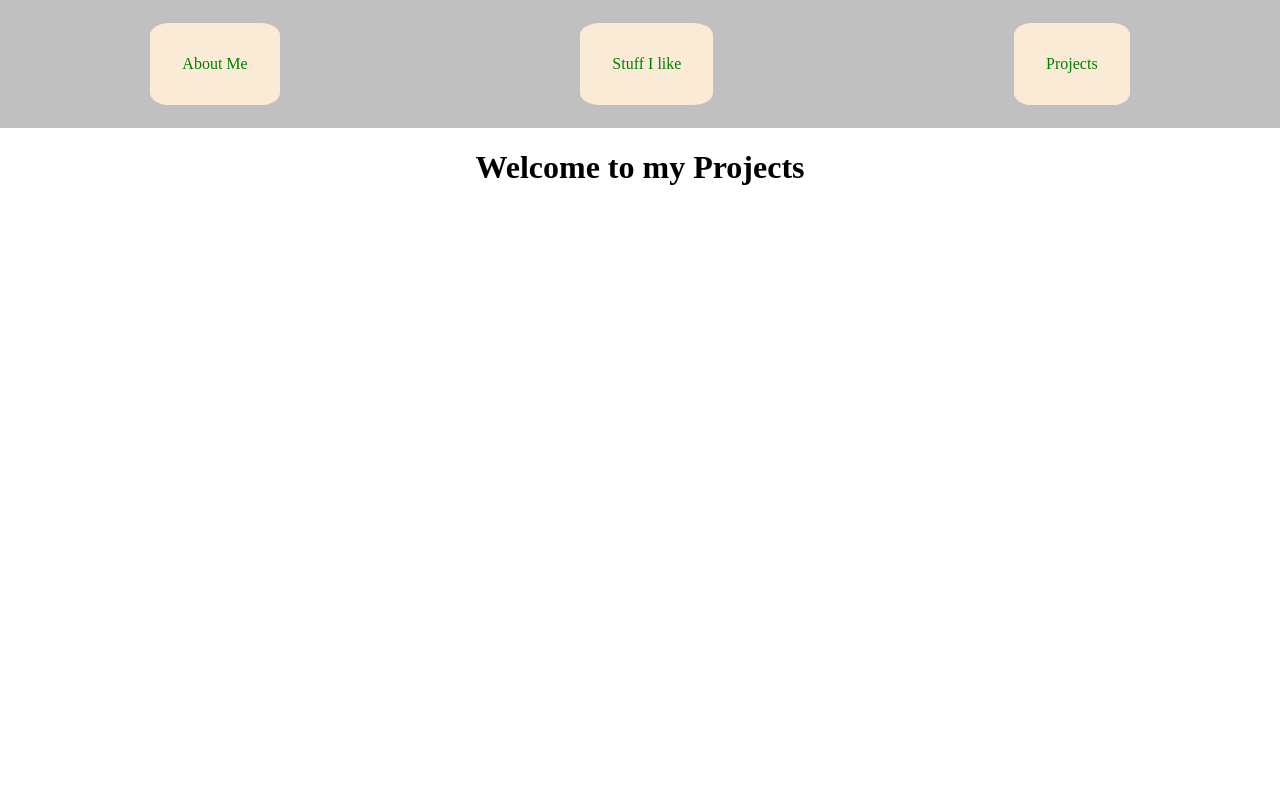
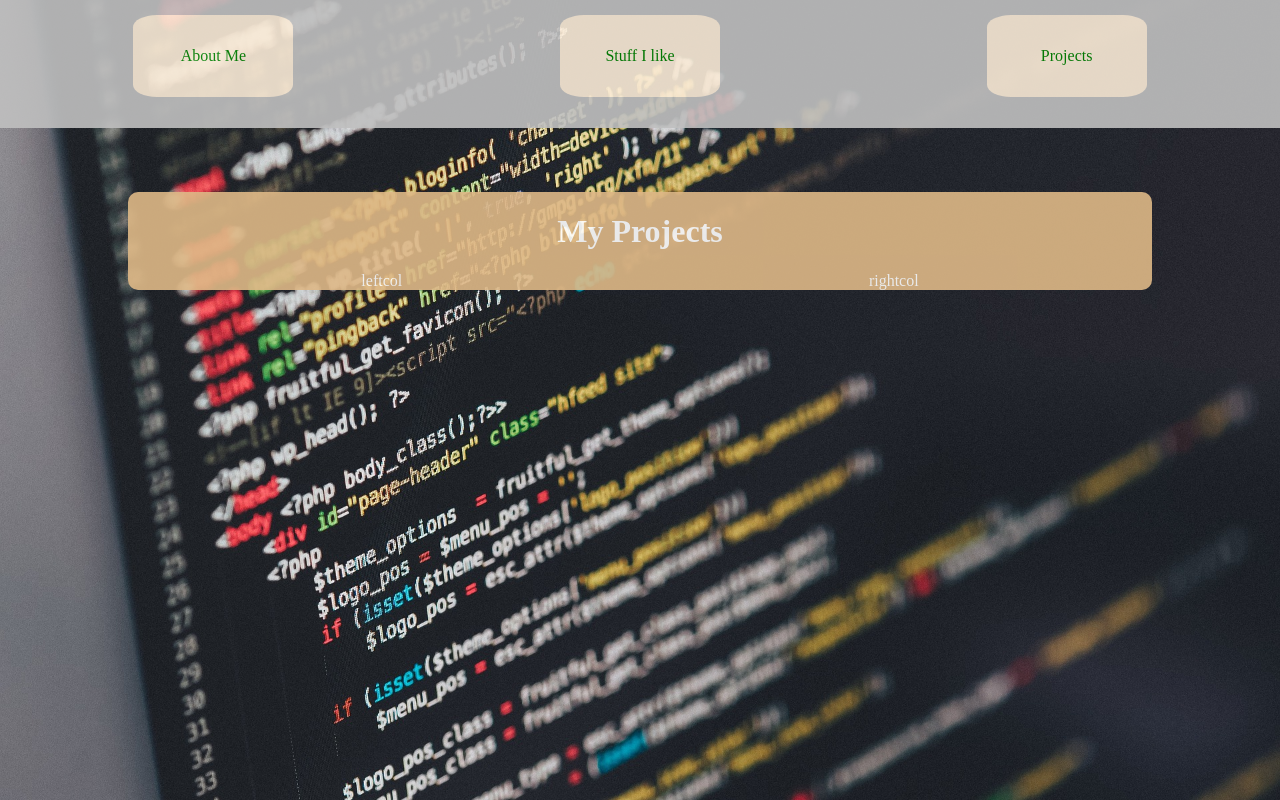
Before and after one commit to MariusJahn/Portfolio, a Next.js app in the folder webpresentation/: page /projects in a window 1280 px wide. Built offline with nearby package versions, Linux system fonts and the light colour scheme.

Commit message:
add some content containers and background image

```diff
--- a/webpresentation/app/global.css
+++ b/webpresentation/app/global.css
@@ -1,45 +1,3 @@
-@media screen and (min-width: 768px) {
-    main {
-        display: flex;
-        justify-content: center;
-    }
-
-    .navbutton{
-        text-decoration: none;
-        padding: 2rem;
-        background-color: antiquewhite;
-        color: green;
-        border-radius: 15%;
-    }
-
-    .navbutton:visited {
-        text-decoration: none;
-        padding: 2rem;
-        background-color: antiquewhite;
-        color: black;
-        border-radius: 15%;
-    }
-
-    .navbutton:hover {
-        background-color: lightcoral;
-        color: white;
-    }
-
-    body {
-        margin: 0;
-        padding: 0;
-    }
-
-    nav {
-        display: flex;
-        justify-content: space-around;
-        align-items: center;
-        background-color: silver;
-        min-height: 8rem;
-    }
-}
-
-@media screen and (max-width: 768px) {
 main {
     display: flex;
     justify-content: center;
@@ -69,10 +27,53 @@
     color: white;
 }
 
-    body {
+html, body {
     margin: 0;
     padding: 0;
+    background-image: url(../assets/background-img.jpg);
+    background-size: cover;
+    background-repeat: no-repeat;
+    height: 100%;
 }
+
+h1 {
+    color: white;
+    text-align: center;
+}
+
+.column {
+    color: white;
+}
+
+@media screen and (min-width: 768px) {
+
+    nav {
+        display: flex;
+        justify-content: space-around;
+        align-items: center;
+        background-color: silver;
+        min-height: 8rem;
+        opacity: 0.9;
+    }
+
+    .content-box {
+        background-color: burlywood;
+        width: 1024px;
+        height: 100%;
+        margin: 4rem;
+        border-radius: 10px;
+        opacity: 0.9;
+    }
+
+    .content {
+        display: flex;
+        flex-direction: row;
+        align-items: center;
+        justify-content: space-around;
+    }
+}
+
+@media screen and (max-width: 768px) {
 
     nav {
         display: flex;
@@ -84,4 +85,12 @@
         background-color: goldenrod;
         min-height: 8rem;
     }
+
+    .content-box {
+        background-color: burlywood;
+        width: 512px;
+        height: 100%;
+        margin: 4rem;
+        border-radius: 10px;
     }
+}
--- a/webpresentation/app/projects/page.tsx
+++ b/webpresentation/app/projects/page.tsx
@@ -2,8 +2,16 @@ import Link from "next/link";
 
 export default function Projects() {
     return (
-        <div>
-            <h1>Welcome to my Projects</h1>
+        <div className="content-box">
+            <h1>My Projects</h1>
+            <div className="content">
+                <div className="column">
+                    leftcol
+                </div>
+                <div className="column">
+                    rightcol
+                </div>
+            </div>
         </div>
     )
 }
```
Also changed, not shown: webpresentation/app/page.tsx (+10 -2 lines), webpresentation/app/stuffILike/page.tsx (+10 -2 lines), webpresentation/assets/background-img.jpg (added). Lines whose indentation alone changed are shown as unchanged.
